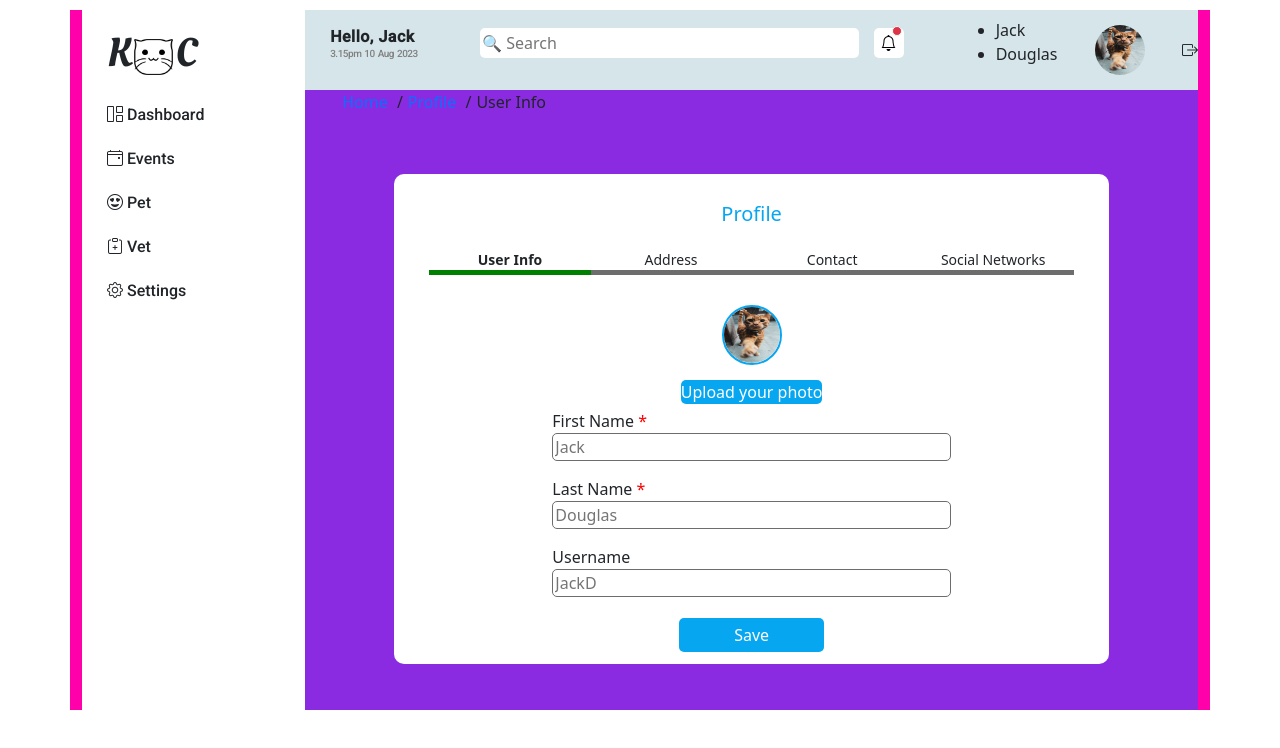
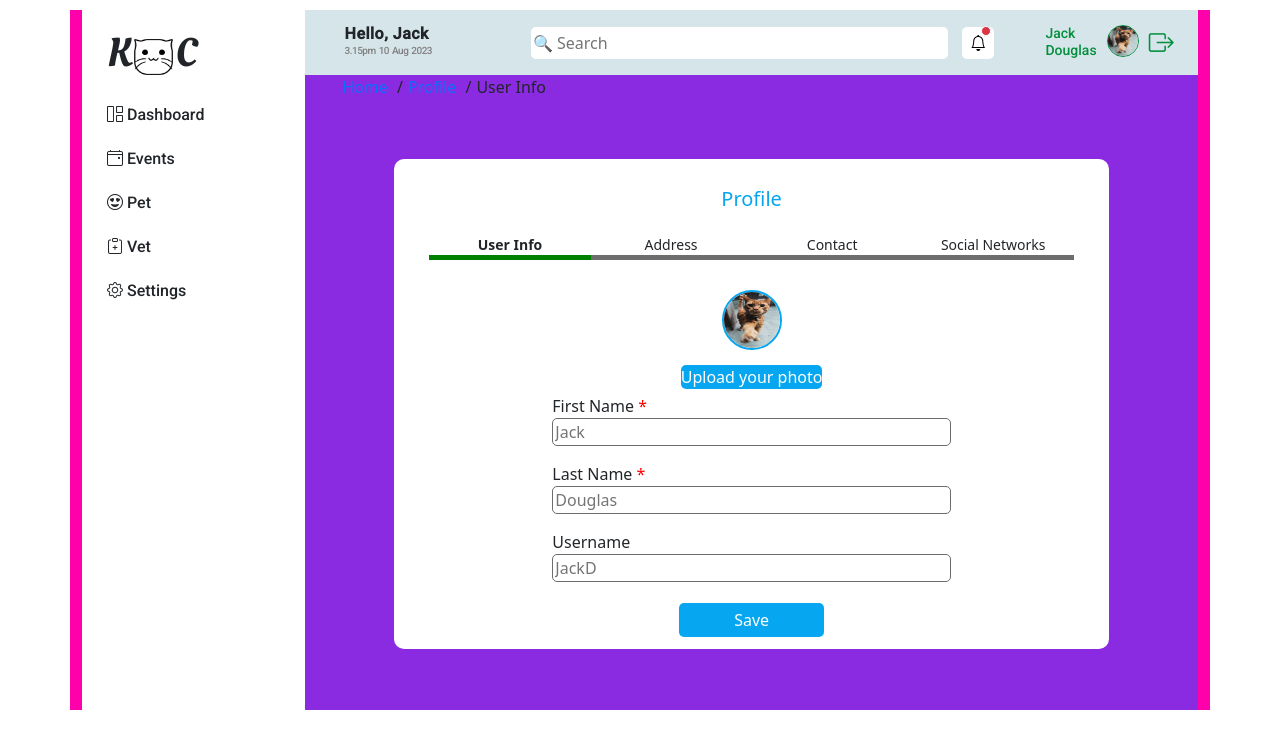
Before and after one commit to IrinaV1/Cat, a plain HTML site: page index.html in a window 1280 px wide. Drawn offline with nearby package versions, Linux system fonts and the light colour scheme.

Commit message:
Added the Navbar!

```diff
--- a/index.html
+++ b/index.html
@@ -49,23 +49,24 @@
     <button class="navbar-button" type="submit"><i class="bi bi-bell"></i> <span class="position-absolute top-5 start-90 translate-middle p-1 bg-danger border border-light rounded-circle">
         <span class="visually-hidden">New alerts</span></button>
 
-
-
     </form>
 
     <div class="navbar-personal">
-        <ul>
-            <li>Jack</li>
-            <li>Douglas</li>
+        <ul class="navbar-personal-ul">
+            <li class="navbar-personal-li">Jack</li>
+            <li class="navbar-personal-lii">Douglas</li>
         </ul>
+
+
+        <div class="navbar-user">
+        <img src="user.jpg" alt="" class="navbar-user">
     </div>
-        <div class="navbar-user">
-        <img src="user.jpg" alt="" class="navbar-user" width="70px">
-    </div>
+
     <div class="navbar-exit">
         <i class="bi bi-box-arrow-right"></i>
     </div>
 
+</div>
 
 </div>
 
@@ -78,6 +79,11 @@
     </ul>
 
     </div>
+
+
+
+
+
 
 <main class="main-profile">
     <div class="main-profile-conteiner">
--- a/style.css
+++ b/style.css
@@ -1,4 +1,4 @@
-html{
+body{
 
     box-sizing: border-box;
     margin: 0 ;
@@ -28,7 +28,7 @@ padding: 0;
 max-width: 100%;
 box-sizing: border-box;
     background-color: #e2dede;
-    z-index: 100;
+
     display: flex;
     flex-grow: 1;
     max-height: 100%;
@@ -65,7 +65,9 @@ h1{
 }
 
 
-.navbar{
+div.navbar{
+    display: flex;
+    justify-content: space-around;
     padding: 0px;
     margin: 0;
    max-width: 100%;
@@ -74,9 +76,8 @@ h1{
 }
 
 .navbar-header{
-
-padding: 5px 10px 0;
-    margin: 0 15px;
+padding: 5px 0px 0;
+    margin: 10px 5px 0 15px;
 }
 
 .navbar-header-ul{
@@ -96,30 +97,75 @@ word-spacing: 1px;
 }
 form.navbar-form{
     position: relative;
-    top: -7px;
-    left: 0px;
-    width: 50%;
+left: 35px;
+
+    width: 55%;
+    margin: 0 5px;
+
 }
 .navbar-input{
     width: 85%;
     border: none;
     border-radius: 5px;
-    height: 30px;
+    height: 32px;
     background-color: #fff;
+    margin: 0 5px;
 }
 
 .navbar-button{
     border: none;
     border-radius: 5px;
+    height: 32px;
+    width: 32px;
+    background-color: #fff;
+    margin: 0 5px;
+}
+
+
+.navbar-personal{
+    display: flex;
+flex-direction: row;
+justify-content: center;
+margin: 0;
+height: 35px;
+}
+.navbar-personal-ul{
+    list-style: none;
+    font-family: 'Roboto', sans-serif;
+   font-size: 14px;
+  padding: 0;
+  margin: 0 10px;
+    color: #028f3c;
+    line-height: 17px;
+
+}
+.navbar-personal-li{
+
+}
+.navbar-personal-lii{
+    font-weight: 500;
+
+}
+
+img.navbar-user{
+    width: 32px;
+    height: 32px;
+    border-radius: 50%;
+    border: 1px solid  #028f3c;
+
+line-height: 10px;
+}
+.navbar-exit{
+    position: relative;
+    top: 5px;
+    color: #028f3c;
+    font-size: 25px;
+    margin: 0 0px 0 10px;
+    line-height: 17px;
+
+}
+.bi-box-arrow-right{
     height: 30px;
-    width: 30px;
-    background-color: #fff;
-    margin: 0 10px;
-}
-.navbar-user{
-    width: 50px;
-    height: 50px;
-    border-radius: 50%;
 }
 
 .main-info{
```
Lines whose indentation alone changed are shown as unchanged.
